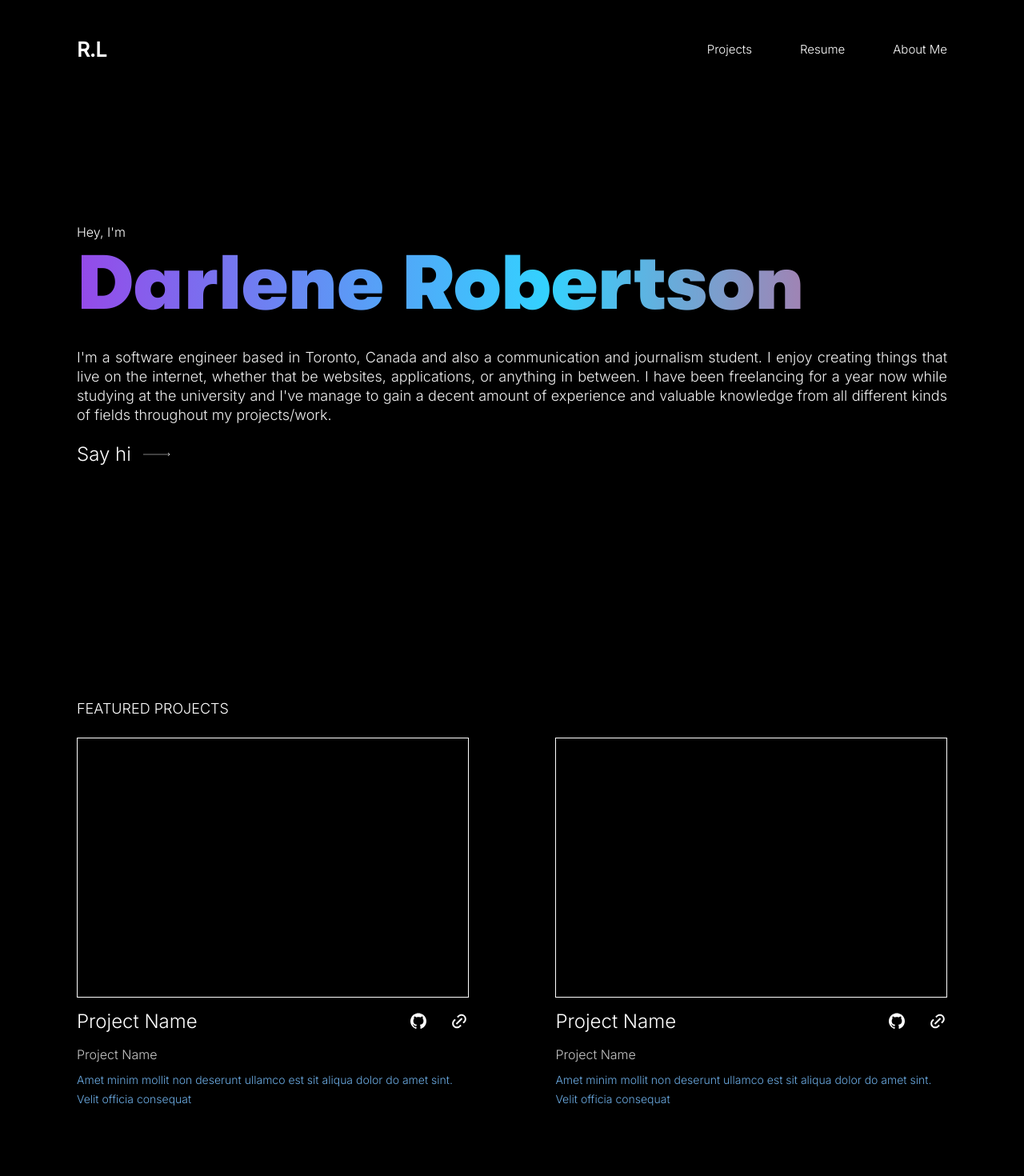
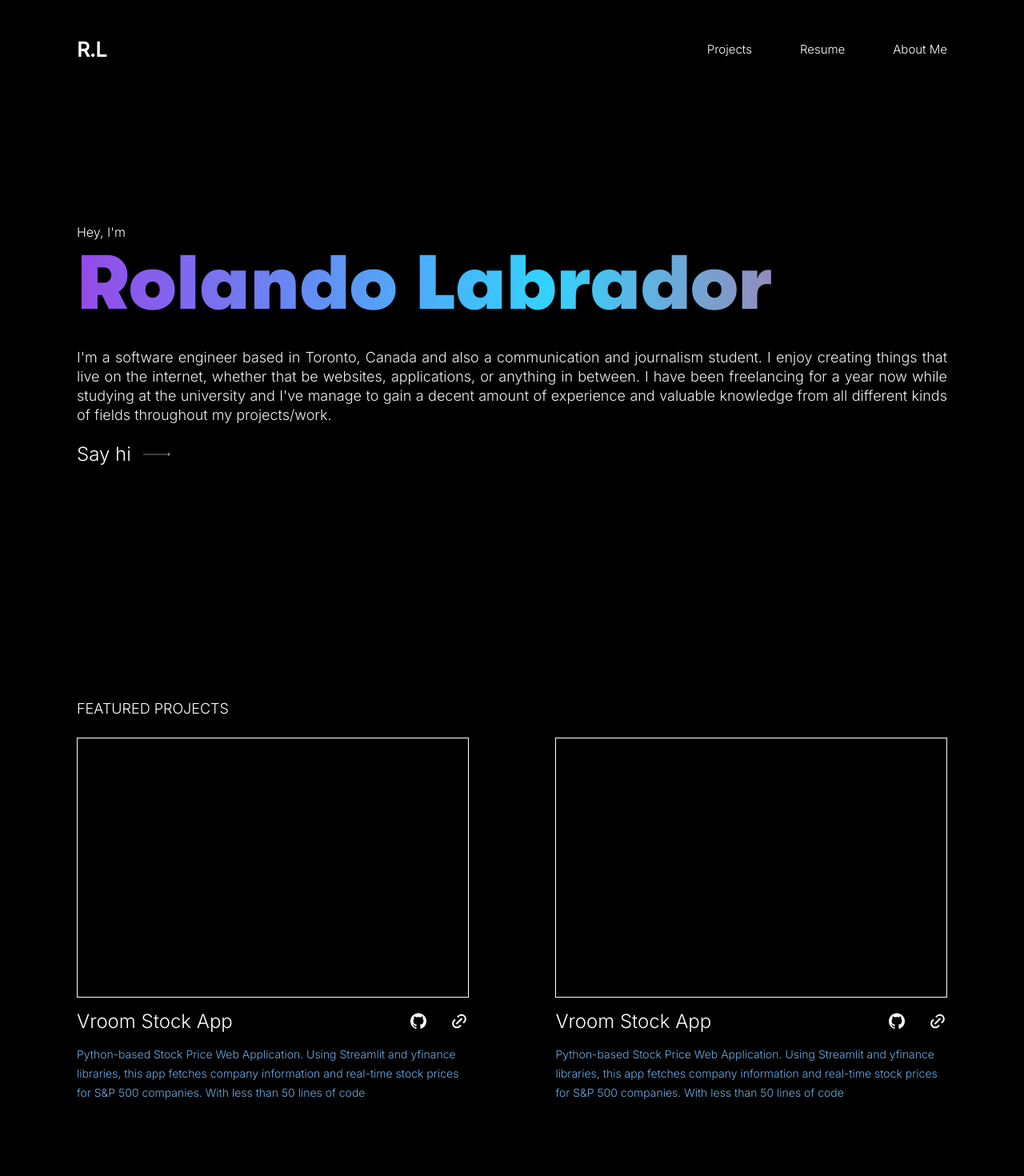
Before and after one commit to rolando1515/website, a Next.js app: page / in a window 1280 px wide. Shown: the top 1470 px of the page at 80% size. Built offline with nearby package versions, Linux system fonts and the light colour scheme.

Commit message:
Information

```diff
--- a/src/ui/components/ProjectCard/projectCard.tsx
+++ b/src/ui/components/ProjectCard/projectCard.tsx
@@ -6,16 +6,17 @@ export function ProjectCard() {
     <Style.Container>
       <figure></figure>
       <hgroup>
-        <h3>Project Name</h3>
+        <h3>Vroom Stock App</h3>
         <div>
           <Github />
           <LinkIcon />
         </div>
       </hgroup>
-      <p>Project Name</p>
+
       <span>
-        Amet minim mollit non deserunt ullamco est sit aliqua dolor do amet
-        sint. Velit officia consequat
+      Python-based Stock Price Web Application. Using Streamlit and yfinance libraries,
+      this app fetches company information and real-time stock prices for S&P 500 companies.
+      With less than 50 lines of code
       </span>
     </Style.Container>
   );
--- a/src/ui/containers/Home/Hero/hero.tsx
+++ b/src/ui/containers/Home/Hero/hero.tsx
@@ -5,7 +5,7 @@ export function Hero() {
   return (
     <Style.Container>
       <span>Hey, I'm</span>
-      <h1>Darlene Robertson</h1>
+      <h1>Rolando Labrador</h1>
       <p>
         I'm a software engineer based in Toronto, Canada and also a
         communication and journalism student. I enjoy creating things that live
```
